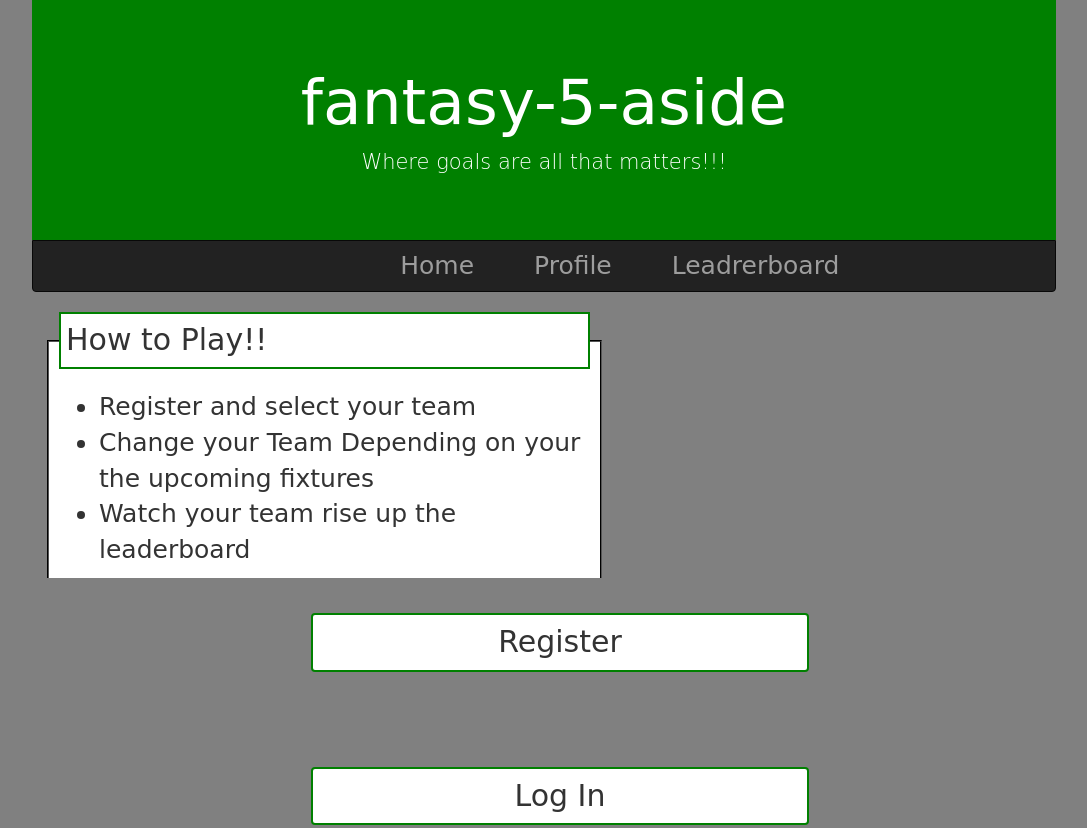
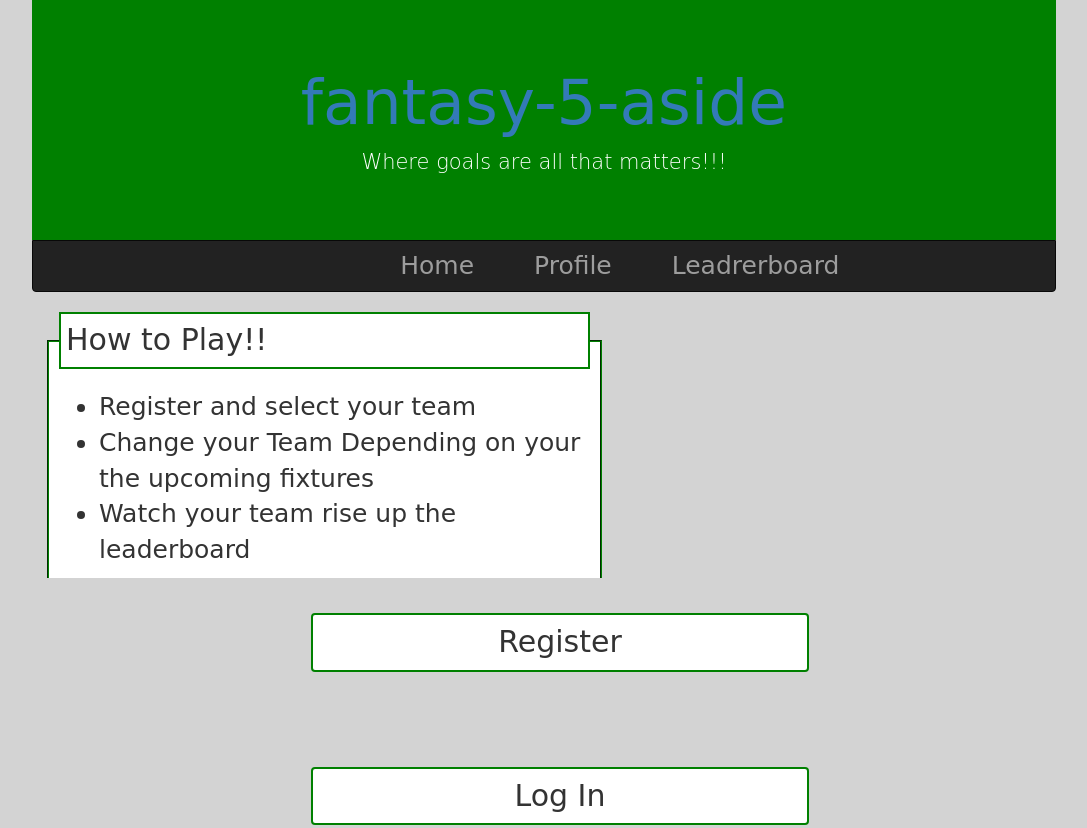
Before and after one commit to hughmcpartlan/hughmcpartlan.github.io, a website: page fantsy-5-aside/index.html in a window 1280 px wide. Shown: the top 828 px of the page, without its empty margins (96-1183 px from the left). Drawn offline with nearby package versions, Linux system fonts and the light colour scheme.

Commit message:
changed background color

```diff
--- a/fantsy-5-aside/index.html
+++ b/fantsy-5-aside/index.html
@@ -10,7 +10,7 @@
 			width: 80%;
 			margin:0 auto;
 			font-size: 50px;
-			background-color: grey;
+			background-color: #d3d3d3;
 		}
 
 		nav {
@@ -40,7 +40,7 @@
 		}
 
 		fieldset.howto-border {
-			border: 2px groove black;
+			border: 2px groove green;
 			width:inherit;
 		    padding:0 10px;
 		    border-bottom:none;
@@ -51,6 +51,15 @@
 			}
 		legend.howto-border {
 			text-align: right;
+		}
+		h1 {
+			font-size: 40px;
+			text-decoration: none;
+		}
+
+		.jumbotron>a {
+			text-decoration: none;
+
 		}
 
 
@@ -103,7 +112,7 @@
 	<header>
 		<div class="jumbotron">
 			<div class="container">
-				<h1>fantasy-5-aside</h1>
+				<a href="index.html"><h1>fantasy-5-aside</h1></a>
 				<p>Where goals are all that matters!!!</p>
 
 			</div>
```
Also changed, not shown: fantsy-5-aside/leaderboard.html (+2 -1 lines).
